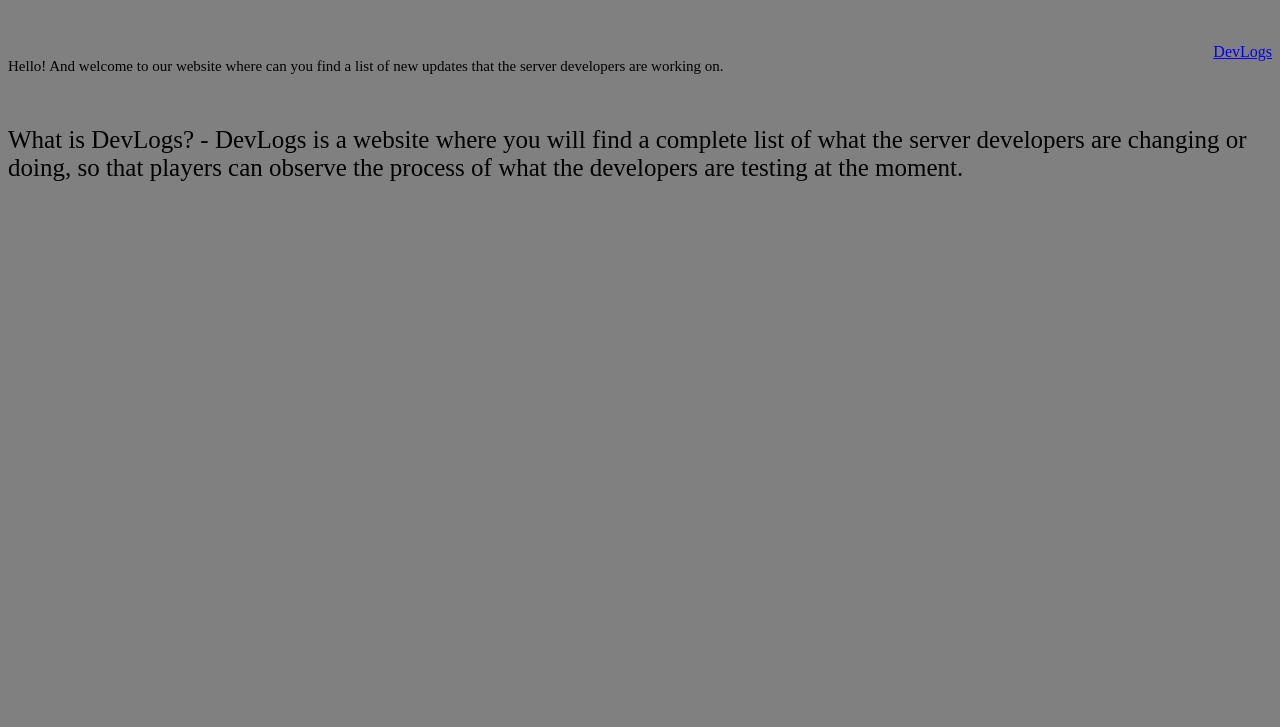
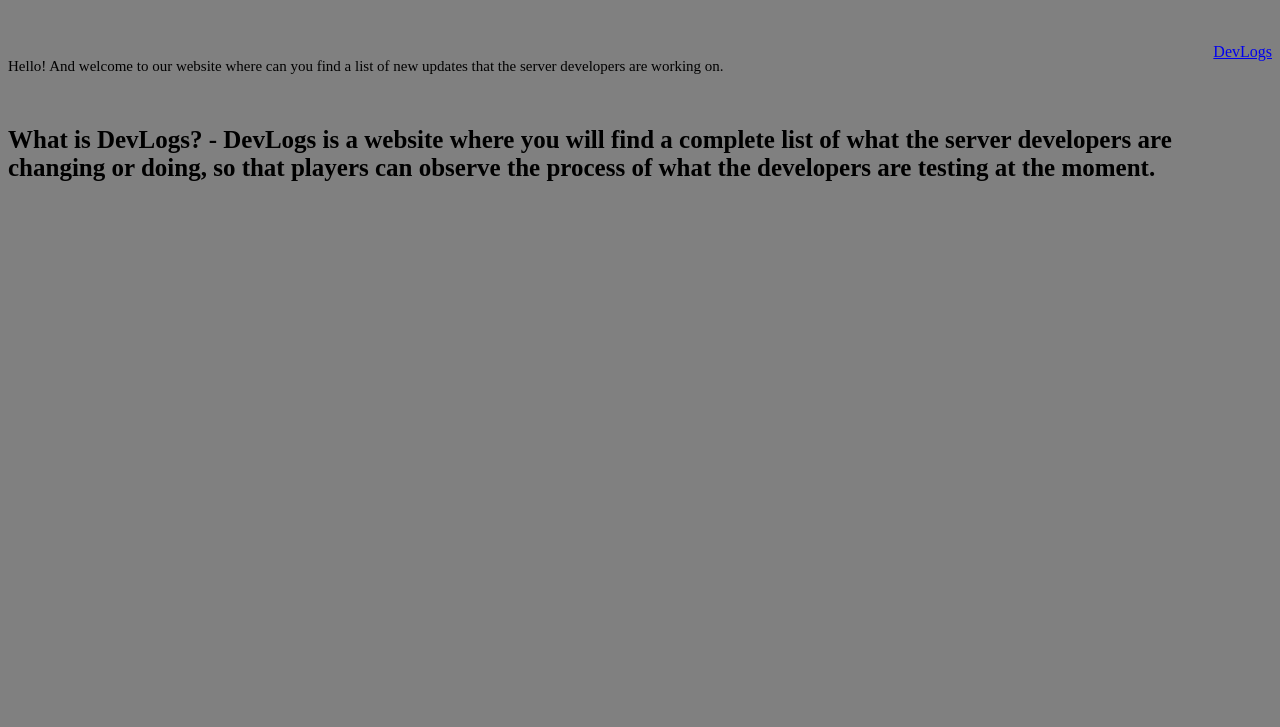
Before and after one commit to dev-ce2/devlogs, a plain HTML site: page index.html in a window 1280 px wide. Shown: the part 73-800 px from the top of the page. Drawn offline with Linux system fonts and the light colour scheme.

Commit message:
Update index.html

```diff
--- a/index.html
+++ b/index.html
@@ -15,7 +15,7 @@
 <a href="devlogs.html" style="float:right">DevLogs</a>
 <p>Hello! And welcome to our website where can you find a list of new updates that the server developers are working on.</p>
 <br><br/>
-<p2>What is DevLogs? - DevLogs is a website where you will find a complete list of what the server developers are changing or doing, so that players can observe the process of what the developers are testing at the moment.<p2>
+<p2><b>What is DevLogs?<b> - DevLogs is a website where you will find a complete list of what the server developers are changing or doing, so that players can observe the process of what the developers are testing at the moment.<p2>
 <br><br>
 <p2><p2>
 </body>
```
